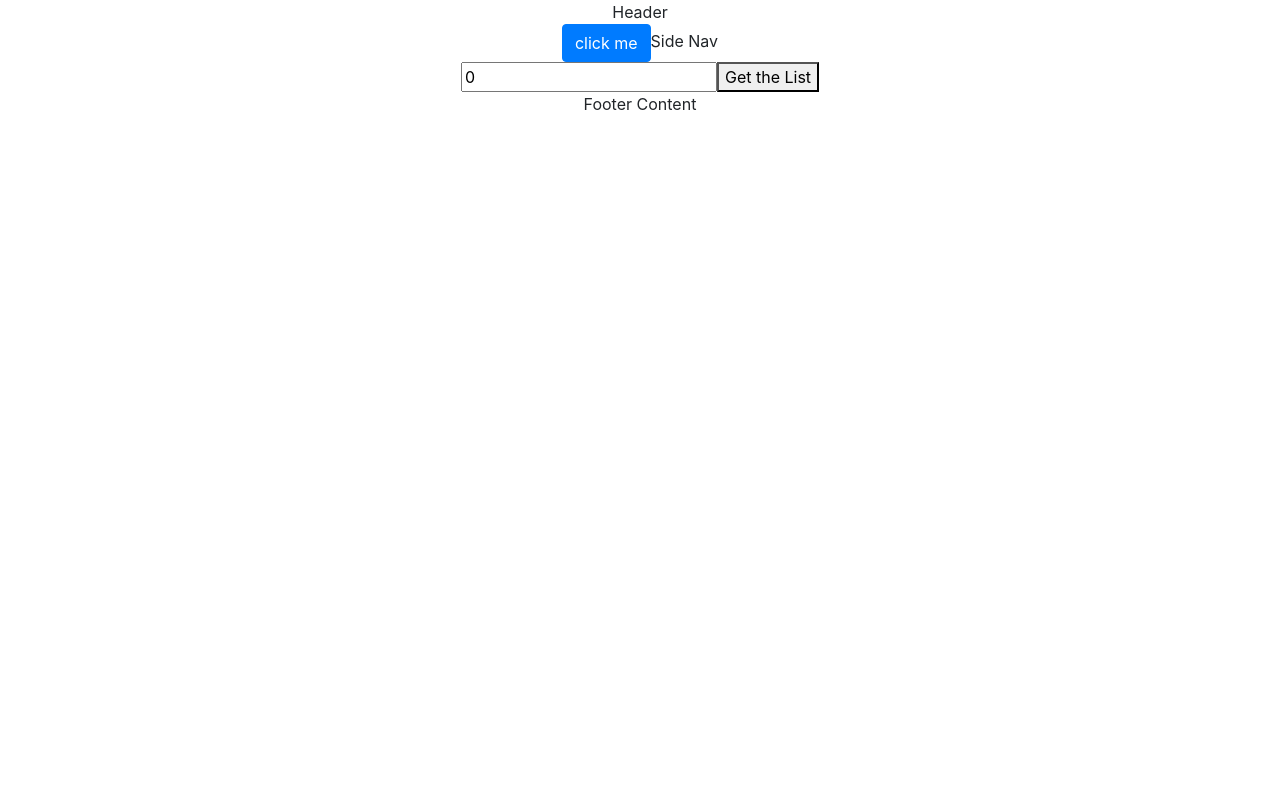
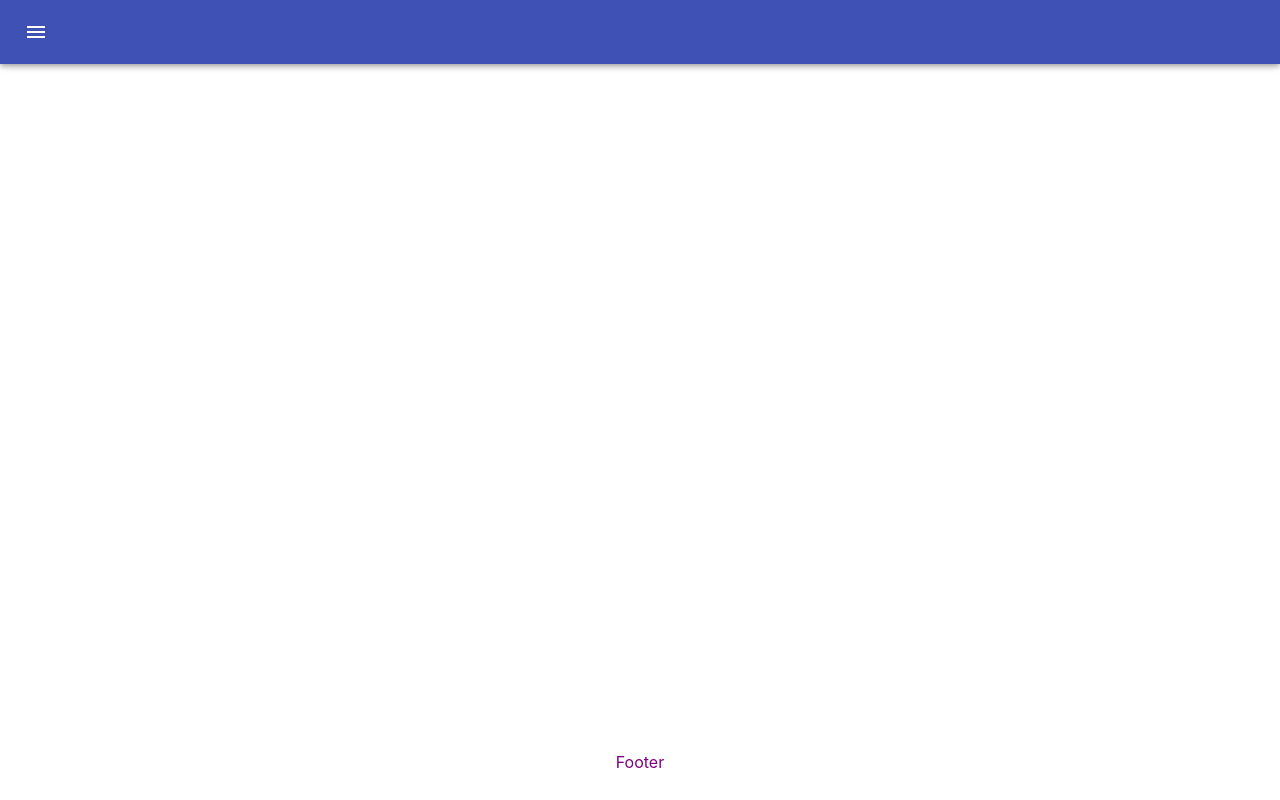
Before and after one commit to saipraneeth1294/newreact, a React (Create React App) app: page / in a window 1280 px wide. Built offline with nearby package versions, Linux system fonts and the light colour scheme.

Commit message:
added the header and footer styles

```diff
--- a/package.json
+++ b/package.json
@@ -4,6 +4,7 @@
   "private": true,
   "dependencies": {
     "@material-ui/core": "^4.9.9",
+    "@material-ui/icons": "^4.9.1",
     "@testing-library/jest-dom": "^4.2.4",
     "@testing-library/react": "^9.5.0",
     "@testing-library/user-event": "^7.2.1",
--- a/src/Testing/Body.js
+++ b/src/Testing/Body.js
@@ -5,7 +5,8 @@ class Body extends Component {
     render() {
         return (
             <div>
-               <InputField/>
+               {/* <InputField/> */}
+               Body
             </div>
         );
     }
--- a/src/Testing/Footer.js
+++ b/src/Testing/Footer.js
@@ -1,11 +1,14 @@
 import React, { Component } from 'react';
+import {Box,Container, Grid, AppBar,Paper} from '@material-ui/core'
 
 class Footer extends Component {
     render() {
         return (
-            <div>
-                Footer Content
-            </div>
+           <>
+            <Box width={1} height={50} style={{bottom:'0',position:'fixed', color:'Purple'}} position='static'>
+                    Footer
+            </Box>
+           </>
         );
     }
 }
--- a/src/Testing/Header.js
+++ b/src/Testing/Header.js
@@ -1,15 +1,21 @@
 import React, { Component } from 'react';
+import AppBar  from '@material-ui/core/AppBar';
+import { Toolbar,IconButton   } from '@material-ui/core';
+import MenuIcon from '@material-ui/icons/Menu';
 
 class Header extends Component {
     render() {
         return (
-            <div>
-                <div className='side-nav sn-bg-4'>
-                    <nav className='nav navbar-nav nav-flex-icons ml-auto'>
-                        Header
-                    </nav>
-                </div>
-            </div>
+           <>
+           <AppBar className='Appbar'>
+               <Toolbar>
+               <IconButton edge="start" className='IconButton' color="inherit" aria-label="menu">
+            <MenuIcon />
+          </IconButton>
+               </Toolbar>
+
+           </AppBar>
+           </>
         );
     }
 }
```
Also changed, not shown: 1 other file (tests, documents, lock files or other folders).
